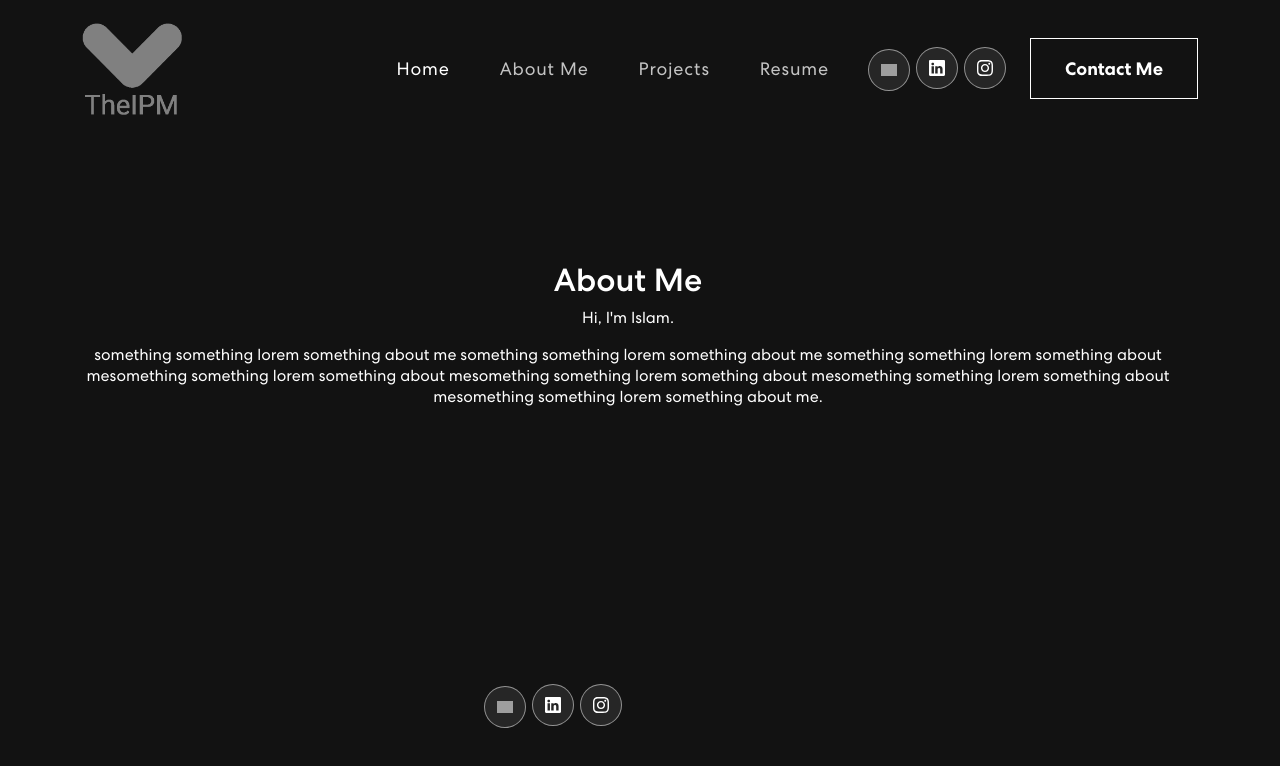
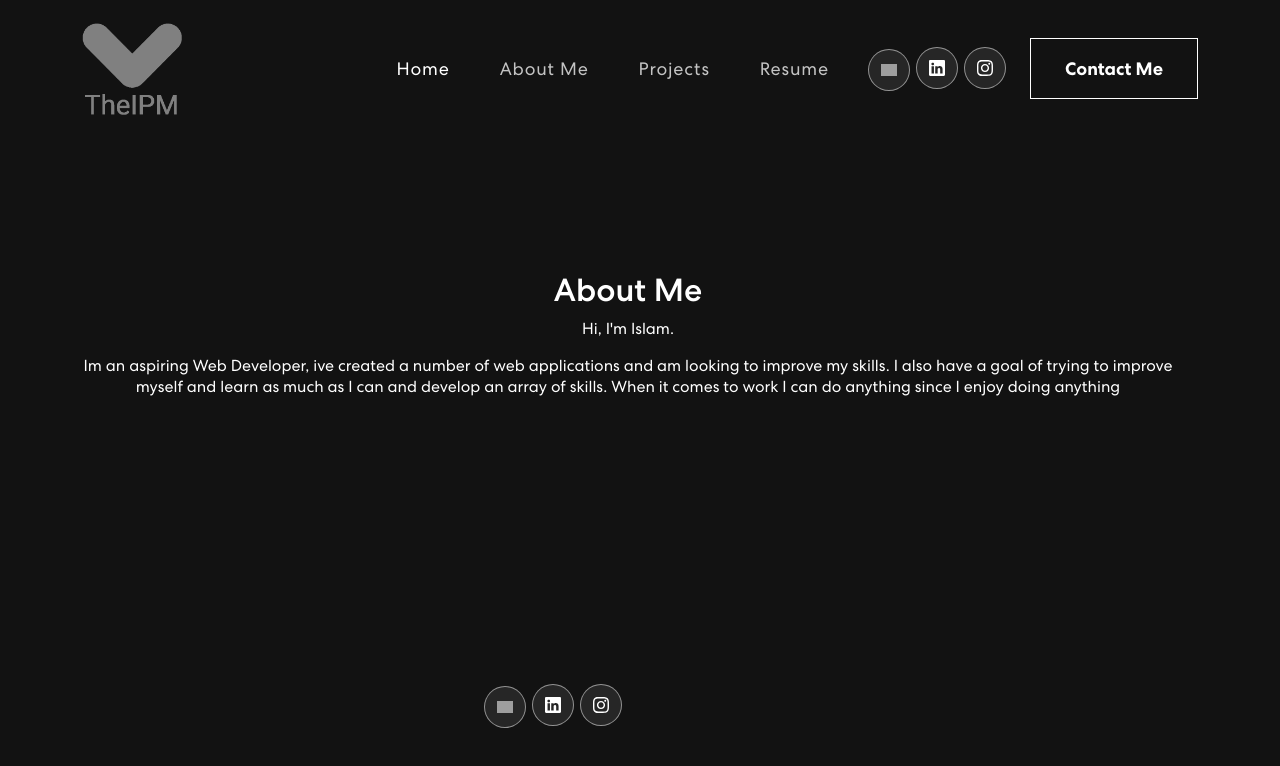
Before and after one commit to TheIPM/Portfolio-2.0, a React (Create React App) app: page /#/aboutMe in a window 1280 px wide. Shown: the top 766 px of the page. Built offline with nearby package versions, Linux system fonts and the light colour scheme; grey boxes are pictures that could not be loaded.

Commit message:
added aboutme

```diff
--- a/src/components/aboutMe.js
+++ b/src/components/aboutMe.js
@@ -17,7 +17,7 @@ const AboutMe = () => {
                     Hi, I'm Islam.
                   </p>
                   <p>
-                    something something lorem something about me something something lorem something about me something something lorem something about mesomething something lorem something about mesomething something lorem something about mesomething something lorem something about mesomething something lorem something about me.
+                  Im an aspiring Web Developer, ive created a number of web applications and am looking to improve my skills. I also have a goal of trying to improve myself and learn as much as I can and develop an array of skills. When it comes to work I can do anything since I enjoy doing anything
                   </p>
                 </Col>
               </Row>
```
Also changed, not shown: 8 other files (tests, documents, lock files or other folders).
